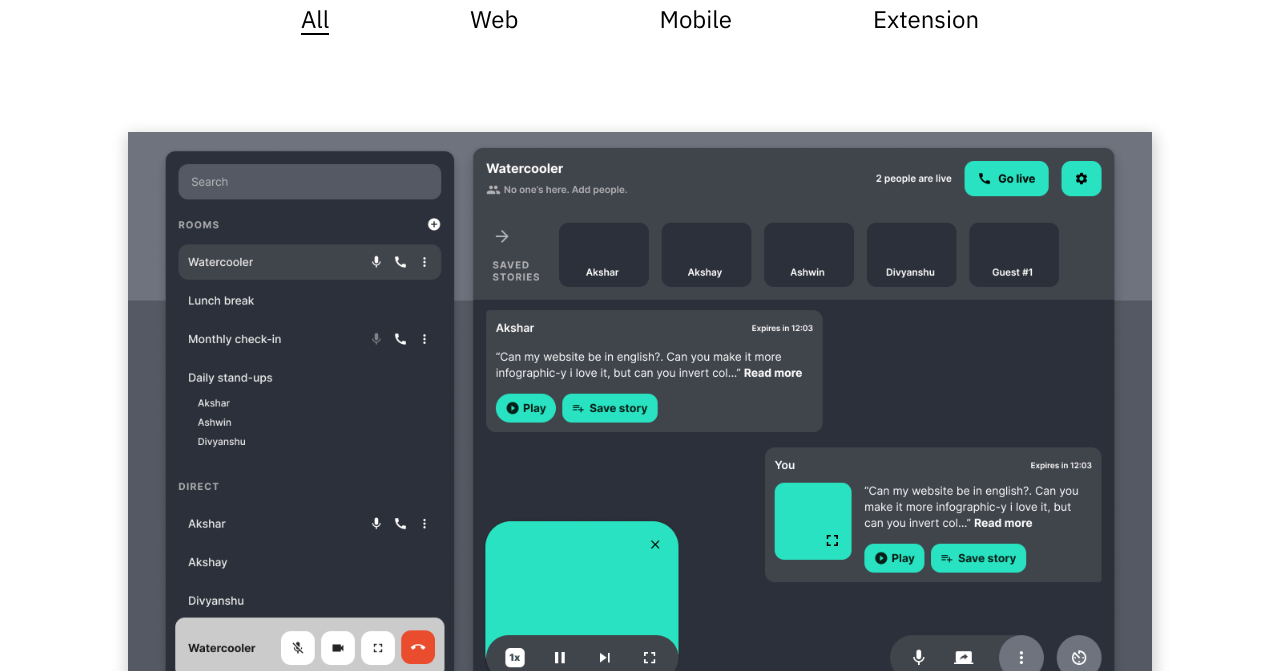
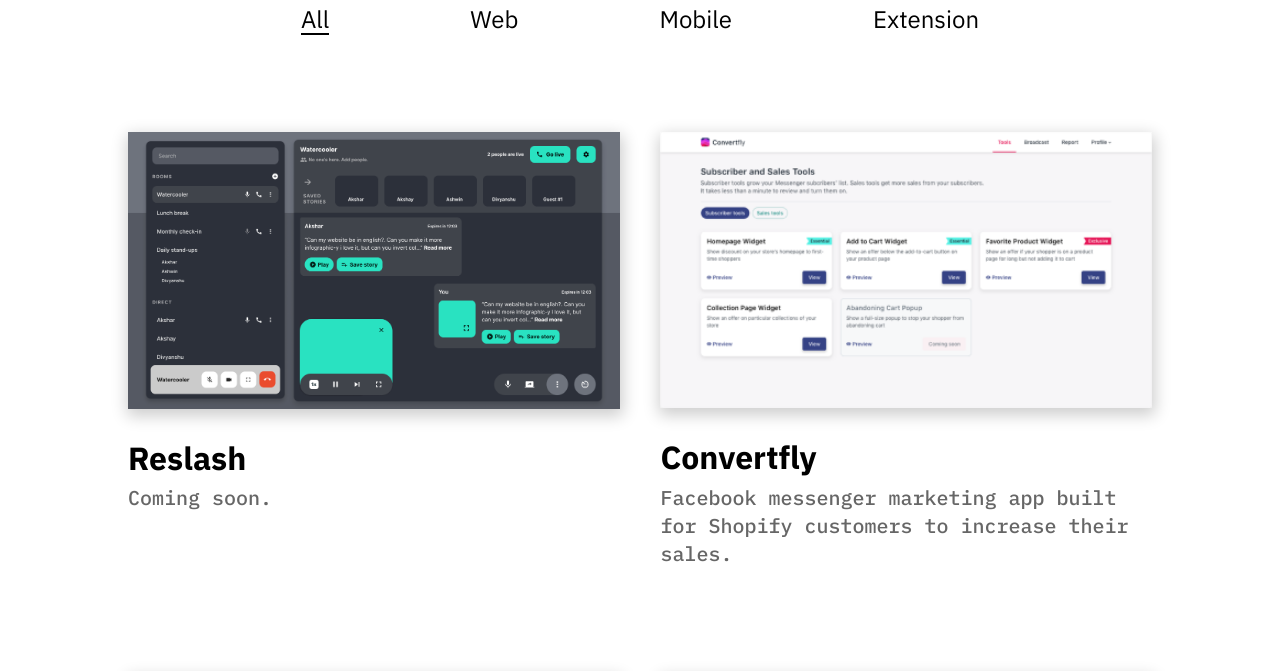
Before and after one commit to ShubhankarDas/portfoliov3, a Gatsby site: page / in a window 1280 px wide. Shown: the part 1099-1770 px from the top of the page. Built offline with nearby package versions, Linux system fonts and the light colour scheme; Gatsby itself is replaced by a stand-in of ours.

Commit message:
Width fixed

```diff
--- a/src/styles/work.scss
+++ b/src/styles/work.scss
@@ -44,9 +44,10 @@
         }
       }
 
-      @media only screen and (min-width: 1375px) {
+      @media only screen and (min-width: 760px) {
         .work-item {
           max-width: 550px;
+          width: 48%;
         }
       }
     }
```
